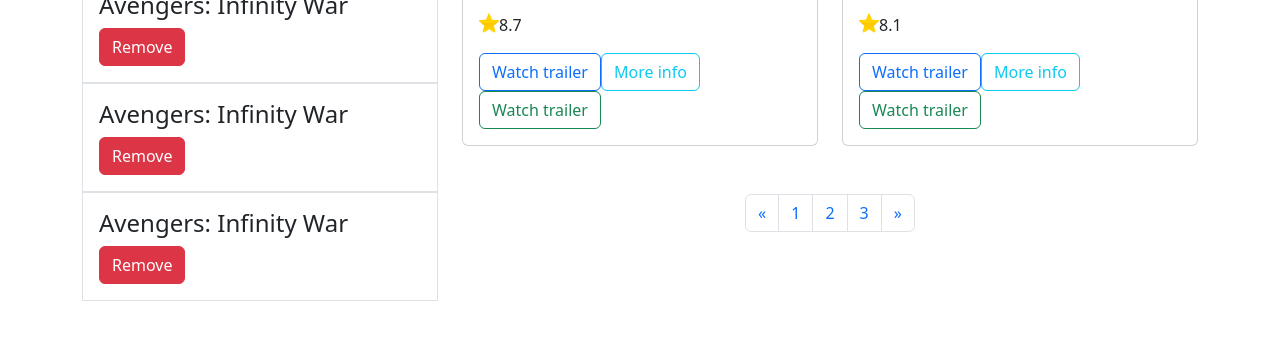
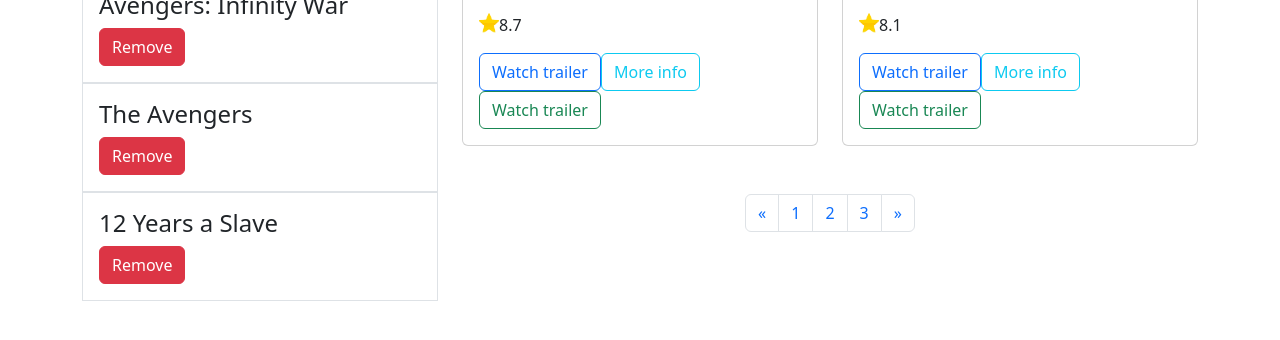
Before and after one commit to husanovjamshid/movie-template, a plain HTML site: page index.html in a window 1280 px wide. Shown: the part 454-794 px from the top of the page. Drawn offline with Linux system fonts and the light colour scheme.

```diff
--- a/index.html
+++ b/index.html
@@ -4,7 +4,7 @@
     <meta charset="UTF-8">
     <meta http-equiv="X-UA-Compatible" content="IE=edge">
     <meta name="viewport" content="width=device-width, initial-scale=1.0">
-    <title>Document</title>
+    <title>Movie</title>
     <link rel="stylesheet" href="https://cdnjs.cloudflare.com/ajax/libs/font-awesome/6.2.1/css/all.min.css" integrity="sha512-MV7K8+y+gLIBoVD59lQIYicR65iaqukzvf/nwasF0nqhPay5w/9lJmVM2hMDcnK1OnMGCdVK+iQrJ7lzPJQd1w==" crossorigin="anonymous" referrerpolicy="no-referrer" />
     <link rel="stylesheet" href="./bootstrap/css/bootstrap.min.css">
     <link rel="stylesheet" href="./css/main.css">
@@ -58,11 +58,11 @@
                                             <button class="btn btn-danger">Remove</button>
                                         </li>
                                         <li class="content__item border  border-1 p-3">
-                                            <h4>Avengers: Infinity War</h4>
+                                            <h4>The Avengers</h4>
                                             <button class="btn btn-danger">Remove</button>
                                         </li>
                                         <li class="content__item border  border-1 p-3">
-                                            <h4>Avengers: Infinity War</h4>
+                                            <h4>12 Years a Slave</h4>
                                             <button class="btn btn-danger">Remove</button>
                                         </li>
                                     </ul>
```
